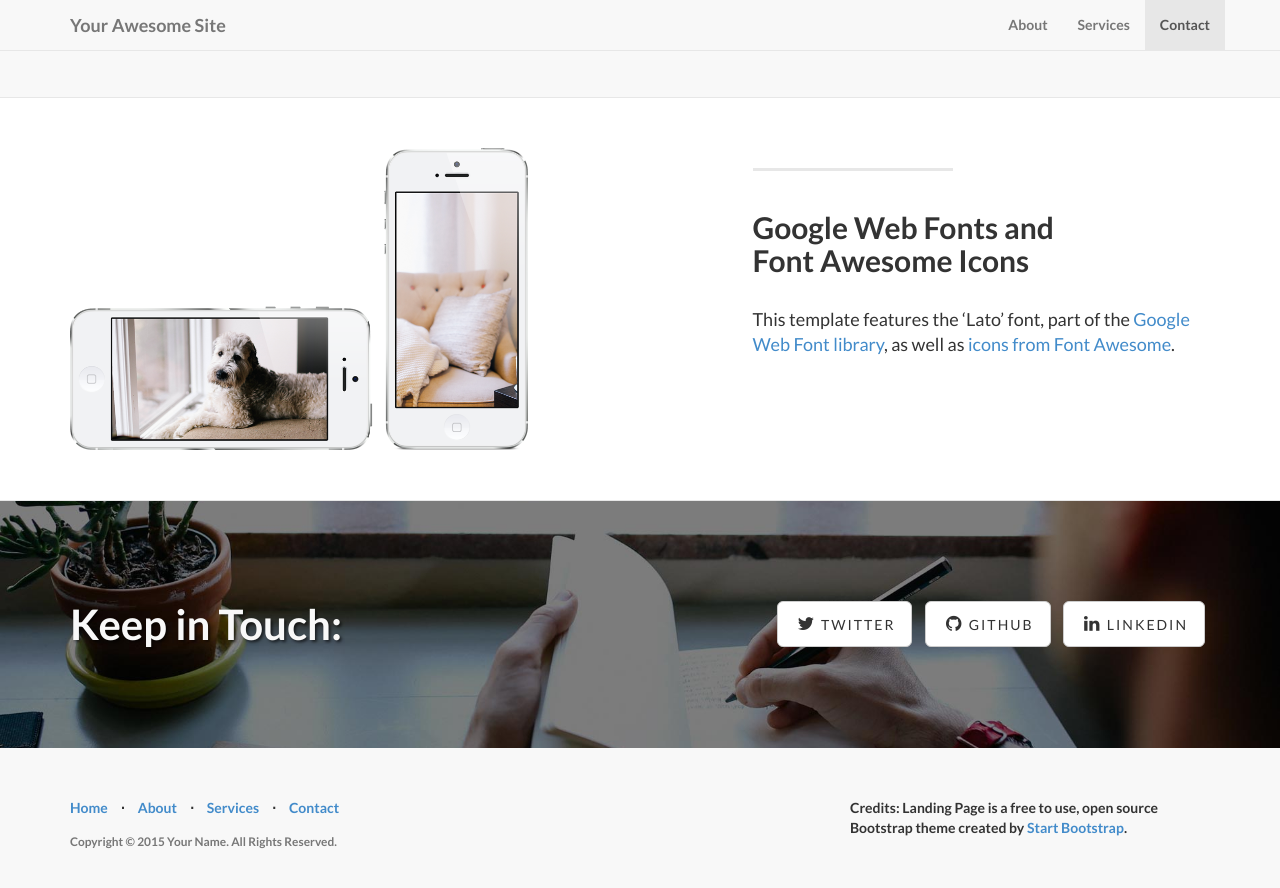
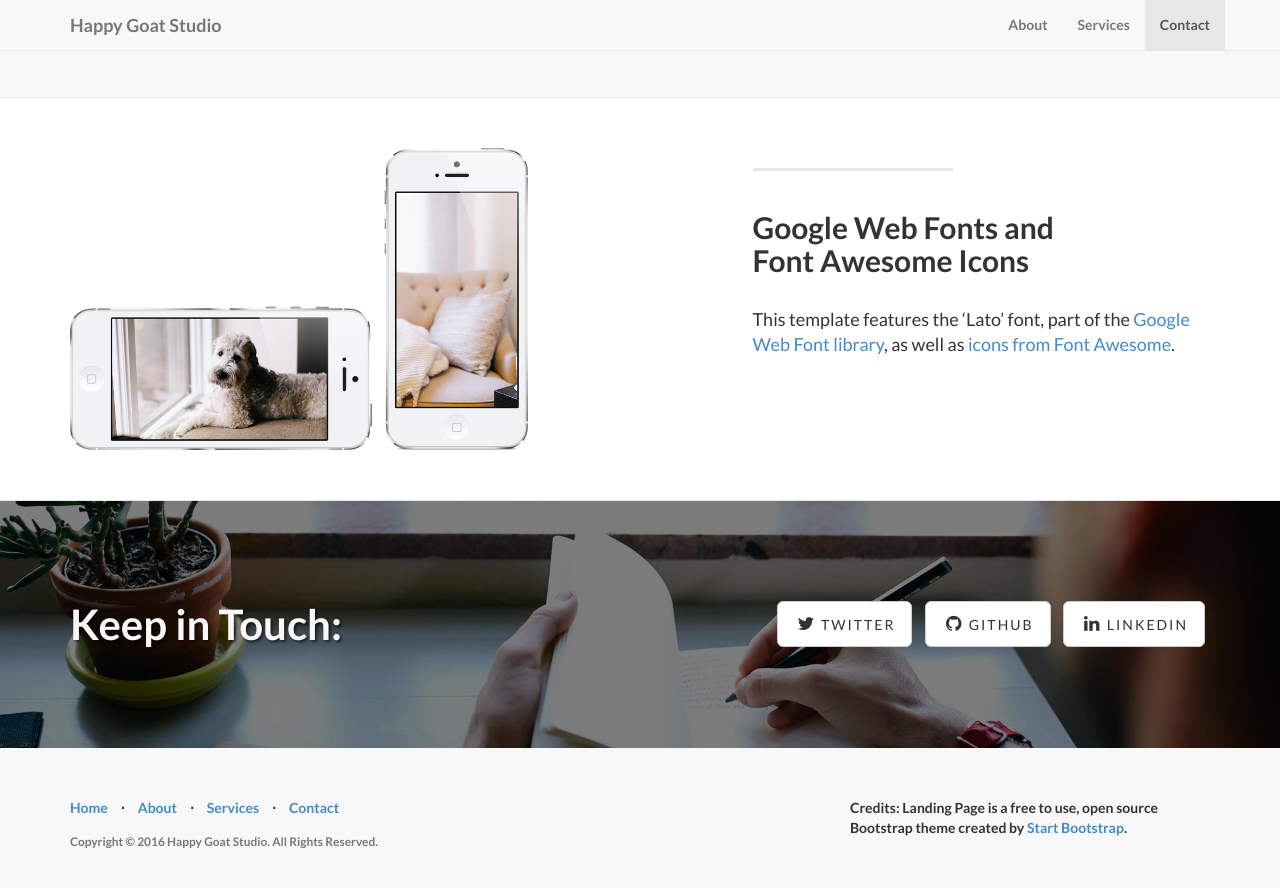
Before and after one commit to happygoatstudio/happygoatstudio.github.io, a Jekyll site: the page built from index.html, in a window 1280 px wide and 900 px high, scrolled down 1902 px. Shown: the top 888 px of the window. Built offline with Jekyll 4.4.1, drawn with Linux system fonts in a browser that asks for light colours.

Commit message:
Added HSG Name

```diff
--- a/_config.yml
+++ b/_config.yml
@@ -2,15 +2,15 @@
 #      Main Configs       #
 # ----------------------- #
 
-url: http://yoursite.com
-title: Your Awesome Site
-email: your-email@domain.com
-author: Your Name
+url: http://happygoatstudio.ojasch.com
+title: Happy Goat Studio
+email: happygoatstudio@gmail.com
+author: Happy Goat Studio
 description: > # "Write an awesome description for your new site here.
   You can edit this line in _config.yml. It will appear in your document
   head meta (for Google search results) and in your feed.xml site
   description.
-copyright: 'Copyright &copy; 2015 Your Name. All Rights Reserved.'
+copyright: 'Copyright &copy; 2016 Happy Goat Studio. All Rights Reserved.'
 credits: 'Credits: Landing Page is a free to use, open source Bootstrap theme created by <a href="http://startbootstrap.com/">Start Bootstrap</a>.'
 
 # ----------------------- #
```
